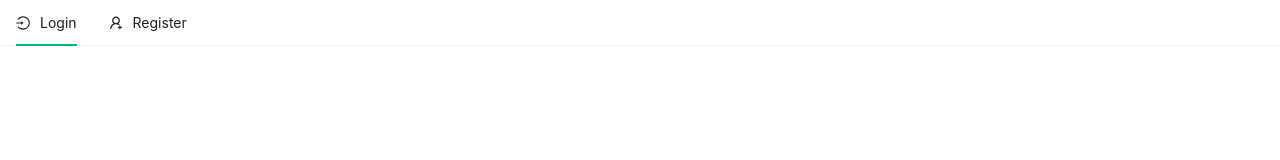
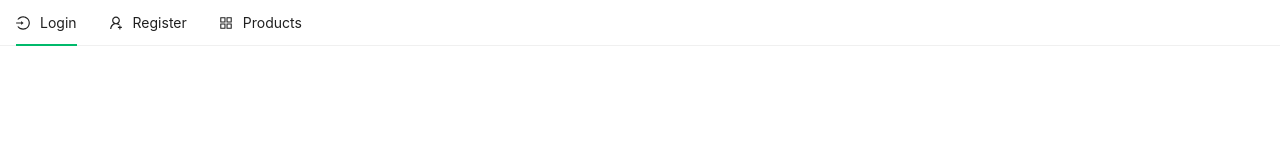
Before and after one commit to dondifer/react-ecommerce, a React (Vite) app in the folder react-ecommerce/: page / in a window 1280 px wide. Shown: the top 160 px of the page. Built offline with nearby package versions, Linux system fonts and the light colour scheme.

Commit message:
products

```diff
--- a/react-ecommerce/src/components/Header/Header.jsx
+++ b/react-ecommerce/src/components/Header/Header.jsx
@@ -1,5 +1,9 @@
 /* eslint-disable react/prop-types */
-import { LoginOutlined, UserAddOutlined } from "@ant-design/icons";
+import {
+  LoginOutlined,
+  UserAddOutlined,
+  AppstoreOutlined,
+} from "@ant-design/icons";
 import { Menu } from "antd";
 import React, { useEffect, useState } from "react";
 import { useNavigate } from "react-router-dom";
@@ -15,6 +19,11 @@ const Header = (props) => {
       label: "Register",
       key: "register",
       icon: <UserAddOutlined />,
+    },
+    {
+      label: "Products",
+      key: "products",
+      icon: <AppstoreOutlined />,
     },
   ];
   const navigate = useNavigate();
```
